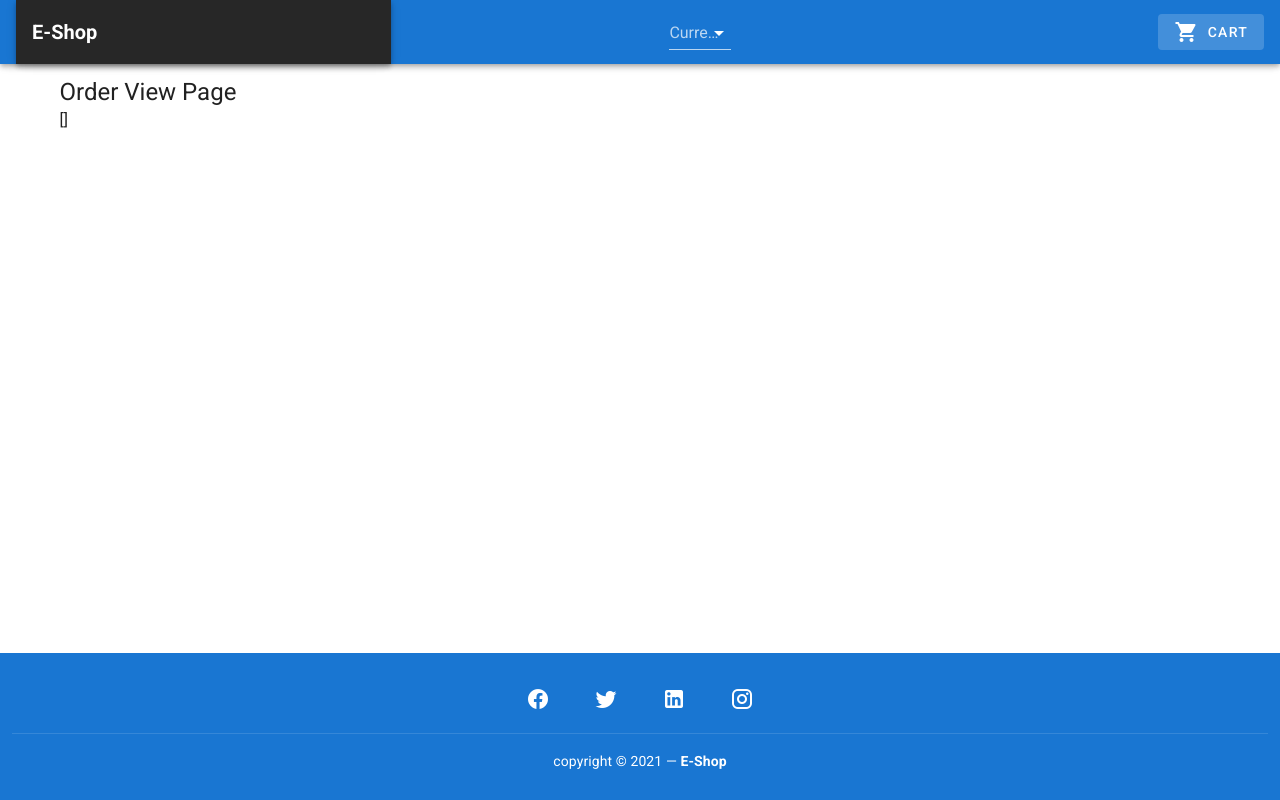
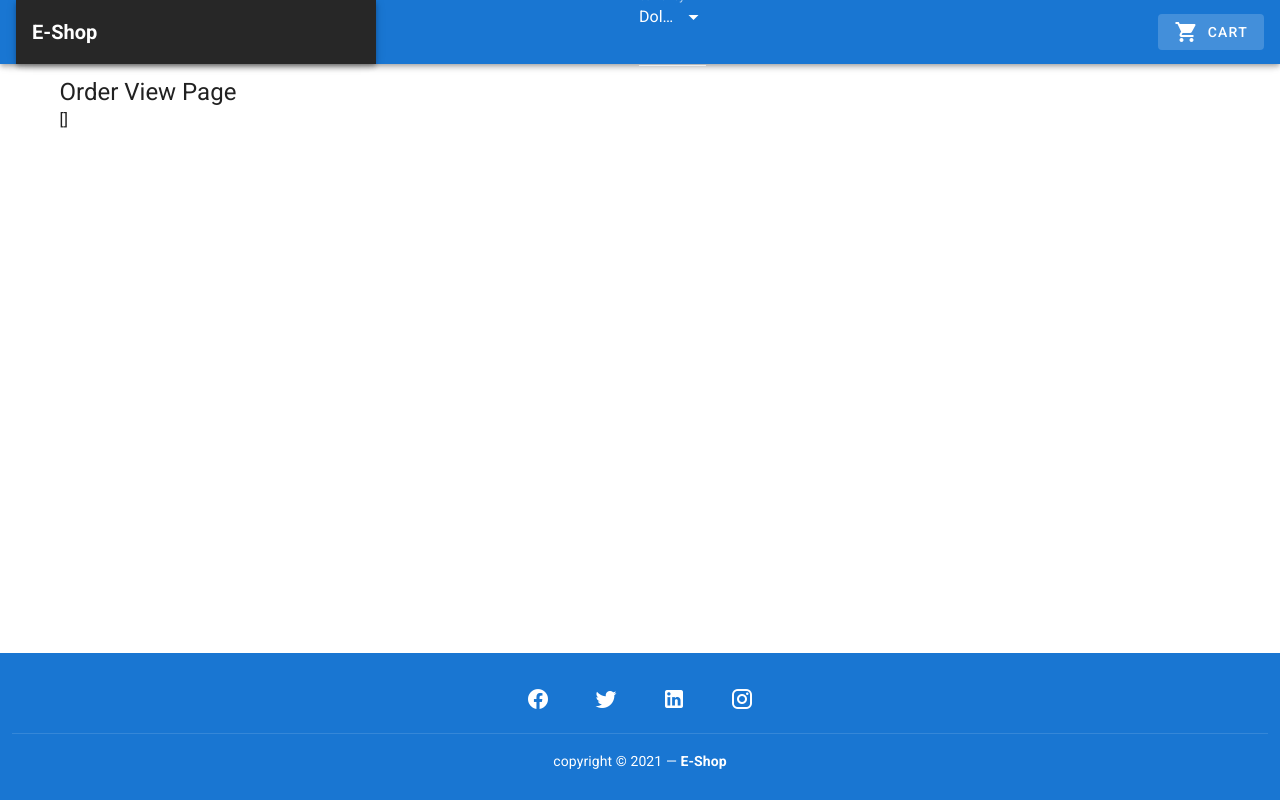
Before and after one commit to hamzat06/e-store, a Vue app: page /cart/orderview in a window 1280 px wide. Built offline with nearby package versions, Linux system fonts and the light colour scheme; what vue2-filters would draw is missing.

Commit message:
Building the currency change functionality...

```diff
--- a/src/components/CurrencyChange.vue
+++ b/src/components/CurrencyChange.vue
@@ -6,11 +6,13 @@
         sm="2"
       >
         <v-select
-          v-model="currency"
+          v-model="select"
           :items="items"
-          label="Currency"
-        >
-        </v-select>
+          item-text="currency"
+          item-value="abbr"
+          label="currency"
+          return-object
+        ></v-select>
       </v-col>
     </v-row>
 </template>
@@ -19,10 +21,11 @@
 export default {
   name: 'CurrencyChange',
   data: () => ({
-    currency: 'dollar',
-    currencyChosen: ['naira'],
-    items: ['usd', 'gbp'],
-    value: ['usd']
+    select: { currency: 'Florida', abbr: 'USD' },
+    items: [
+      { currency: 'Dollar', abbr: 'USD' },
+      { currency: 'Pounds Sterling', abbr: 'GBP' }
+    ],
   })
 }
 </script>
```
